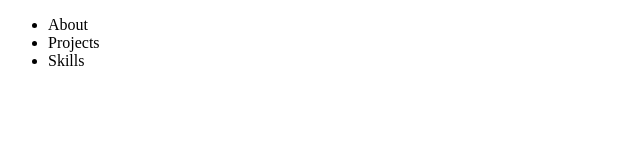
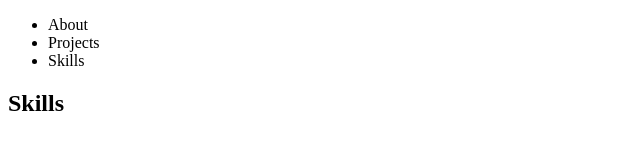
Before and after one commit to tisabbir/portfolio-task, a plain HTML site: page index.html in a window 1280 px wide. Shown: the full height of the page, 0-640 px from the left. Drawn offline with Linux system fonts and the light colour scheme.

Commit message:
feat (index) : skills added

```diff
--- a/index.html
+++ b/index.html
@@ -16,6 +16,15 @@
             </ul>
         </nav>
     </section>
+
     <!-- Nav Section -->
+
+    <!-- Skills Section -->
+    <section>
+        <div>
+            <h1>Skills</h1>
+        </div>
+    </section>
+    <!-- Skills Section -->
 </body>
 </html>
```
